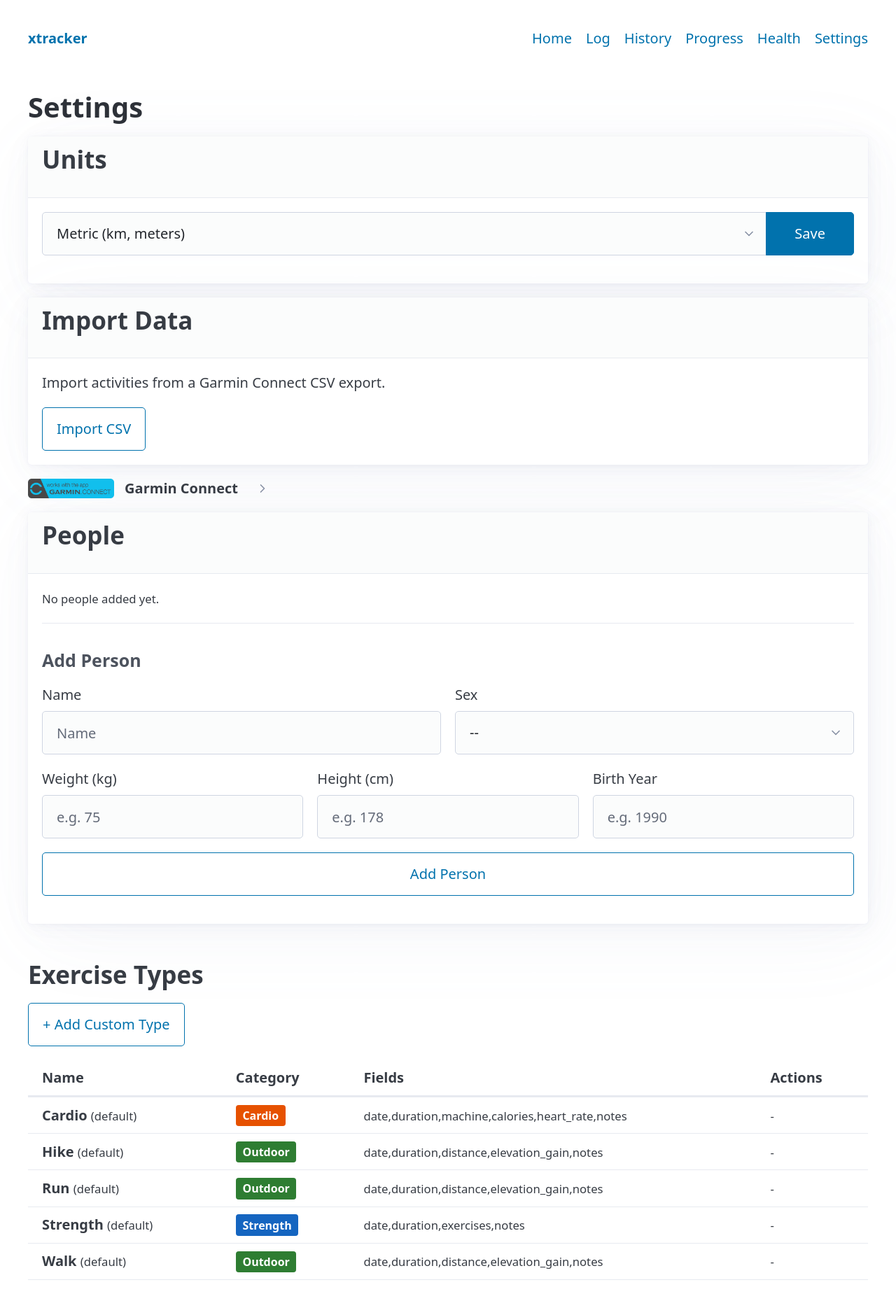
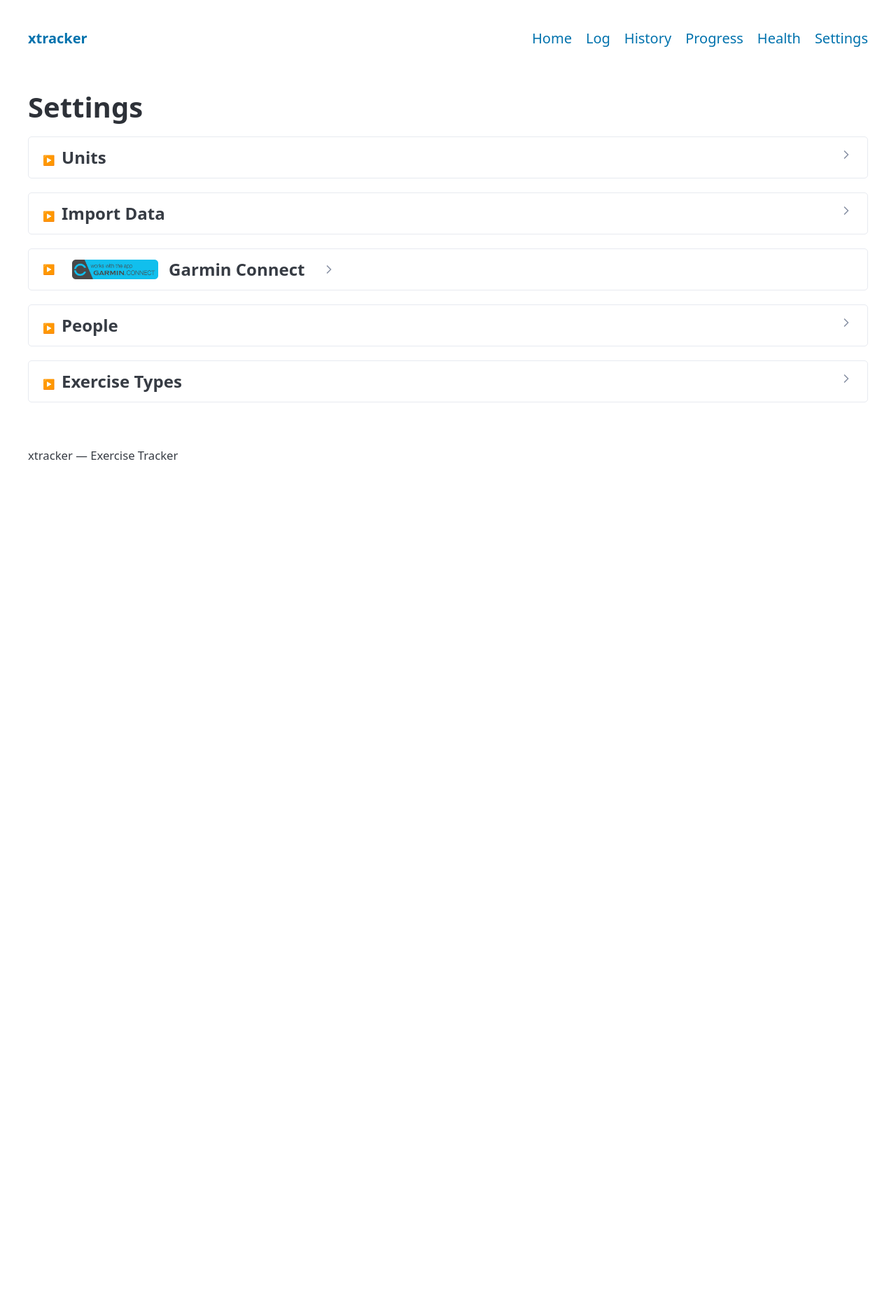
Before and after one commit to dspetersen97-alt/xtracker, a Flask app: page /settings in a window 1280 px wide. Shown: the top 1869 px of the page at 70% size. After the commit the page ends 657 px from the top, so only its background shows below. Run offline with Flask 3, Linux system fonts and the light colour scheme; data comes from the database, SQL or seed files in the repository; data that the repository does not hold is empty; some libraries are stand-ins or nearby versions.

Commit message:
Syncing visual change and QoL Settings change

```diff
--- a/app/garmin_sync.py
+++ b/app/garmin_sync.py
@@ -433,9 +433,13 @@ def sync_daily_health(person_name, days_back=30):
     synced = 0
     errors = []
 
+    total_days = (end_date - start_date).days + 1
     current = start_date
+    day_num = 0
     while current <= end_date:
+        day_num += 1
         date_str = current.isoformat()
+        _set_sync_status(f"Syncing health data... ({day_num}/{total_days}) {date_str}")
         try:
             health_data = _fetch_daily_health(garmin, date_str)
             if health_data:
@@ -525,3 +529,88 @@ def _fetch_daily_health(garmin, date_str):
 
     # Filter out None values
     return {k: v for k, v in data.items() if v is not None}
+
+
+
+# --- Sync progress tracking ---
+
+
+def _set_sync_status(message):
+    """Update the current sync status message (for UI polling)."""
+    try:
+        set_setting("_sync_status", message)
+    except Exception:
+        pass
+
+
+def get_sync_status():
+    """Get the current sync status message."""
+    return get_setting("_sync_status", "")
+
+
+def clear_sync_status():
+    """Clear the sync status."""
+    try:
+        set_setting("_sync_status", "")
+    except Exception:
+        pass
+
+
+def sync_all(person_name=None, days_back=30):
+    """Unified sync: activities + health + weather, with progress reporting.
+
+    This is the main entry point called by the sync-all route.
+    """
+    results = {"messages": [], "errors": []}
+
+    # Step 1: Connect
+    _set_sync_status("Connecting to Garmin...")
+    email, password = get_garmin_credentials()
+    if not email or not password:
+        results["errors"].append("No Garmin credentials configured.")
+        clear_sync_status()
+        return results
+
+    try:
+        from garminconnect import Garmin
+        token_dir = _get_token_dir()
+        garmin = Garmin(email=email, password=password)
+        garmin.login(token_dir)
+    except Exception as e:
+        results["errors"].append(f"Connection failed: {str(e)}")
+        clear_sync_status()
+        return results
+
+    # Step 2: Sync activities
+    _set_sync_status("Fetching activities from Garmin...")
+    act_result = sync_activities(person_name=person_name, days_back=days_back)
+    if act_result["imported"] > 0:
+        msg = f"Synced {act_result['imported']} new activities."
+        if act_result.get("weather_filled"):
+            msg += f" Weather added for {act_result['weather_filled']}."
+        results["messages"].append(msg)
+    if act_result["errors"]:
+        results["errors"].extend(act_result["errors"][:3])
+
+    # Step 3: Sync health data
+    if person_name:
+        _set_sync_status("Syncing daily health data...")
+        from .models import upsert_daily_health as _upsert  # ensure import
+        health_result = sync_daily_health(person_name=person_name, days_back=days_back)
+        if health_result["synced"] > 0:
+            results["messages"].append(f"Health data synced for {health_result['synced']} days.")
+        if health_result["errors"]:
+            results["errors"].extend(health_result["errors"][:3])
+
+    # Step 4: Backfill weather
+    _set_sync_status("Fetching weather data for activities...")
+    weather_filled = _backfill_weather(get_db())
+    if weather_filled > 0:
+        get_db().commit()
+        results["messages"].append(f"Weather backfilled for {weather_filled} activities.")
+
+    # Done
+    set_last_sync_time()
+    _set_sync_status("Sync complete!")
+
+    return results
--- a/app/routes/settings.py
+++ b/app/routes/settings.py
@@ -1,14 +1,17 @@
 import json
 
-from flask import Blueprint, flash, redirect, render_template, request, url_for
+from flask import Blueprint, flash, jsonify, redirect, render_template, request, url_for
 
 from ..garmin_sync import (
+    backfill_all_weather,
     clear_garmin_credentials,
+    clear_sync_status,
     get_garmin_credentials,
     get_last_sync_time,
+    get_sync_status,
     save_garmin_credentials,
-    backfill_all_weather,
     sync_activities,
+    sync_all,
     sync_daily_health,
     test_connection as garmin_test_connection,
 )
@@ -392,39 +395,23 @@ def garmin_sync_all():
     except ValueError:
         days = 30
 
-    messages = []
-    errors = []
-
-    # 1. Sync activities
-    result = sync_activities(person_name=person, days_back=days)
-    if result["imported"] > 0:
-        msg = f"Synced {result['imported']} new activities."
-        if result.get("weather_filled"):
-            msg += f" Weather added for {result['weather_filled']}."
-        messages.append(msg)
-    if result["errors"]:
-        errors.extend(result["errors"][:3])
-
-    # 2. Sync health data (requires person)
-    if person:
-        health_result = sync_daily_health(person_name=person, days_back=days)
-        if health_result["synced"] > 0:
-            messages.append(f"Health data synced for {health_result['synced']} days.")
-        if health_result["errors"]:
-            errors.extend(health_result["errors"][:3])
-
-    # 3. Backfill weather for any remaining activities
-    weather_filled = backfill_all_weather()
-    if weather_filled > 0:
-        messages.append(f"Weather backfilled for {weather_filled} activities.")
+    results = sync_all(person_name=person, days_back=days)
 
     # Flash results
-    if messages:
-        flash(" ".join(messages), "success")
-    elif not errors:
+    if results["messages"]:
+        flash(" ".join(results["messages"]), "success")
+    elif not results["errors"]:
         flash("Everything up to date. No new data to sync.", "success")
 
-    for err in errors[:5]:
+    for err in results["errors"][:5]:
         flash(err, "error")
 
+    clear_sync_status()
     return redirect(url_for("settings.exercise_types"))
+
+
+@settings_bp.route("/settings/garmin/sync-status")
+def garmin_sync_status():
+    """Polling endpoint for sync progress (returns JSON)."""
+    status = get_sync_status()
+    return jsonify({"status": status})
--- a/app/static/style.css
+++ b/app/static/style.css
@@ -131,3 +131,34 @@ button[aria-busy="true"] {
     opacity: 0.7;
     pointer-events: none;
 }
+
+
+/* Settings collapsible sections */
+.settings-section {
+    border: 1px solid var(--pico-muted-border-color);
+    border-radius: var(--pico-border-radius);
+    padding: 0.75rem 1rem;
+    margin-bottom: 1rem;
+}
+
+.settings-section > summary {
+    list-style: none;
+    cursor: pointer;
+    user-select: none;
+}
+
+.settings-section > summary::-webkit-details-marker {
+    display: none;
+}
+
+.settings-section > summary::before {
+    content: "\25B6";
+    display: inline-block;
+    margin-right: 0.5rem;
+    font-size: 0.7em;
+    transition: transform 0.2s;
+}
+
+.settings-section[open] > summary::before {
+    transform: rotate(90deg);
+}
--- a/app/templates/settings.html
+++ b/app/templates/settings.html
@@ -4,9 +4,10 @@
 {% block content %}
 <h1>Settings</h1>
 
-<!-- Unit Toggle -->
-<article>
-    <header><h2>Units</h2></header>
+<!-- Units -->
+<details class="settings-section" data-section="units">
+    <summary><h2 style="display: inline; font-size: 1.2rem;">Units</h2></summary>
+    <div style="margin-top: 1rem;">
         <form method="POST" action="{{ url_for('settings.toggle_units') }}">
             <fieldset role="group">
                 <select name="units" aria-label="Select unit system">
@@ -16,20 +17,23 @@
                 <button type="submit">Save</button>
             </fieldset>
         </form>
-</article>
+    </div>
+</details>
 
-<!-- Data Import -->
-<article>
-    <header><h2>Import Data</h2></header>
+<!-- Import Data -->
+<details class="settings-section" data-section="import">
+    <summary><h2 style="display: inline; font-size: 1.2rem;">Import Data</h2></summary>
+    <div style="margin-top: 1rem;">
         <p>Import activities from a Garmin Connect CSV export.</p>
         <a href="{{ url_for('settings.import_page') }}" role="button" class="outline">Import CSV</a>
-</article>
+    </div>
+</details>
 
 <!-- Garmin Connect -->
-<details {% if garmin_connected %}open{% endif %}>
+<details class="settings-section" data-section="garmin">
     <summary style="display: flex; align-items: center; gap: 0.75rem; cursor: pointer;">
         <img src="{{ url_for('static', filename='images/garmin_connect.png') }}" alt="Garmin Connect" style="height: 28px; width: auto;">
-        <span style="font-weight: 600;">Garmin Connect</span>
+        <span style="font-weight: 600; font-size: 1.2rem;">Garmin Connect</span>
         {% if garmin_connected %}
         <small style="color: var(--pico-muted-color); margin-left: auto;">Connected</small>
         {% endif %}
@@ -69,6 +73,7 @@
                 <span id="sync-btn-text">Sync</span>
                 <span id="sync-spinner" style="display: none;" aria-hidden="true"></span>
             </button>
+            <p id="sync-status" style="margin-top: 0.5rem; font-size: 0.85rem; color: var(--pico-muted-color); display: none;" aria-live="polite"></p>
         </form>
 
         <!-- Disconnect -->
@@ -99,9 +104,11 @@
     {% endif %}
     </div>
 </details>
+
 <!-- People -->
-<article>
-    <header><h2>People</h2></header>
+<details class="settings-section" data-section="people">
+    <summary><h2 style="display: inline; font-size: 1.2rem;">People</h2></summary>
+    <div style="margin-top: 1rem;">
         {% if people %}
         {% for p in people %}
         <details>
@@ -184,11 +191,13 @@
             </div>
             <button type="submit" class="outline">Add Person</button>
         </form>
-</article>
+    </div>
+</details>
 
 <!-- Exercise Types -->
-<h2>Exercise Types</h2>
-
+<details class="settings-section" data-section="exercise-types">
+    <summary><h2 style="display: inline; font-size: 1.2rem;">Exercise Types</h2></summary>
+    <div style="margin-top: 1rem;">
         <a href="{{ url_for('settings.new_exercise_type') }}" role="button" class="outline" style="margin-bottom: 1rem; display: inline-block;">
             + Add Custom Type
         </a>
@@ -236,21 +245,76 @@
                 </tbody>
             </table>
         </figure>
+    </div>
+</details>
+
 {% endblock %}
 {% block scripts %}
 <script>
 document.addEventListener('DOMContentLoaded', function() {
+    // --- Collapsible section state persistence ---
+    var STORAGE_KEY = 'xtracker_settings_sections';
+    var sections = document.querySelectorAll('.settings-section');
+
+    // Load saved state from localStorage
+    var savedState = {};
+    try {
+        var stored = localStorage.getItem(STORAGE_KEY);
+        if (stored) savedState = JSON.parse(stored);
+    } catch(e) {}
+
+    // Apply saved state (default is collapsed)
+    sections.forEach(function(section) {
+        var key = section.getAttribute('data-section');
+        if (savedState[key] === true) {
+            section.setAttribute('open', '');
+        } else {
+            section.removeAttribute('open');
+        }
+    });
+
+    // Save state on toggle
+    sections.forEach(function(section) {
+        section.addEventListener('toggle', function() {
+            var key = section.getAttribute('data-section');
+            savedState[key] = section.open;
+            try {
+                localStorage.setItem(STORAGE_KEY, JSON.stringify(savedState));
+            } catch(e) {}
+        });
+    });
+
+    // --- Garmin sync spinner + status polling ---
     var syncForm = document.getElementById('garmin-sync-form');
-    if (syncForm) {
-        syncForm.addEventListener('submit', function() {
+    if (!syncForm) return;
+
     var btn = document.getElementById('sync-btn');
     var text = document.getElementById('sync-btn-text');
     var spinner = document.getElementById('sync-spinner');
+    var statusEl = document.getElementById('sync-status');
+    var pollInterval = null;
+
+    function startPolling() {
+        statusEl.style.display = 'block';
+        statusEl.textContent = 'Starting sync...';
+        pollInterval = setInterval(function() {
+            fetch('/settings/garmin/sync-status')
+                .then(function(r) { return r.json(); })
+                .then(function(data) {
+                    if (data.status) {
+                        statusEl.textContent = data.status;
+                    }
+                })
+                .catch(function() {});
+        }, 800);
+    }
+
+    syncForm.addEventListener('submit', function() {
         btn.setAttribute('aria-busy', 'true');
         text.textContent = 'Syncing...';
         spinner.style.display = 'inline-block';
+        startPolling();
     });
-    }
 });
 </script>
 {% endblock %}
```
Lines whose indentation alone changed are shown as unchanged.
